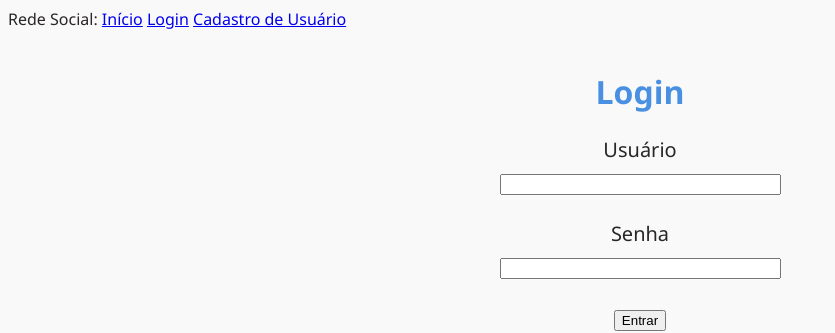
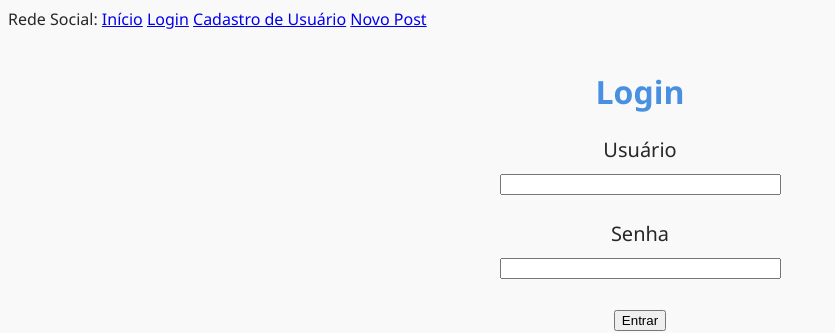
Before and after one commit to Vitoria-Freire/programacao_internet, a Flask app: page /login in a window 1280 px wide. Shown: the top 333 px of the page, without its empty margins (0-835 px from the left). Run offline with Flask 3, Linux system fonts and the light colour scheme.

Commit message:
link para o post

```diff
--- a/flask/aula1/app/templates/base.html
+++ b/flask/aula1/app/templates/base.html
@@ -15,7 +15,8 @@
             <a href="/">Início</a>
             <a href="{{ url_for('login') }}">Login</a>
             <a href="{{ url_for('cadastrar') }}">Cadastro de Usuário</a>
-            </div>
+            <a href="{{ url_for('post') }}">Novo Post</a>
+        </div>
     </header>
 
     {% block conteudo %}
```
